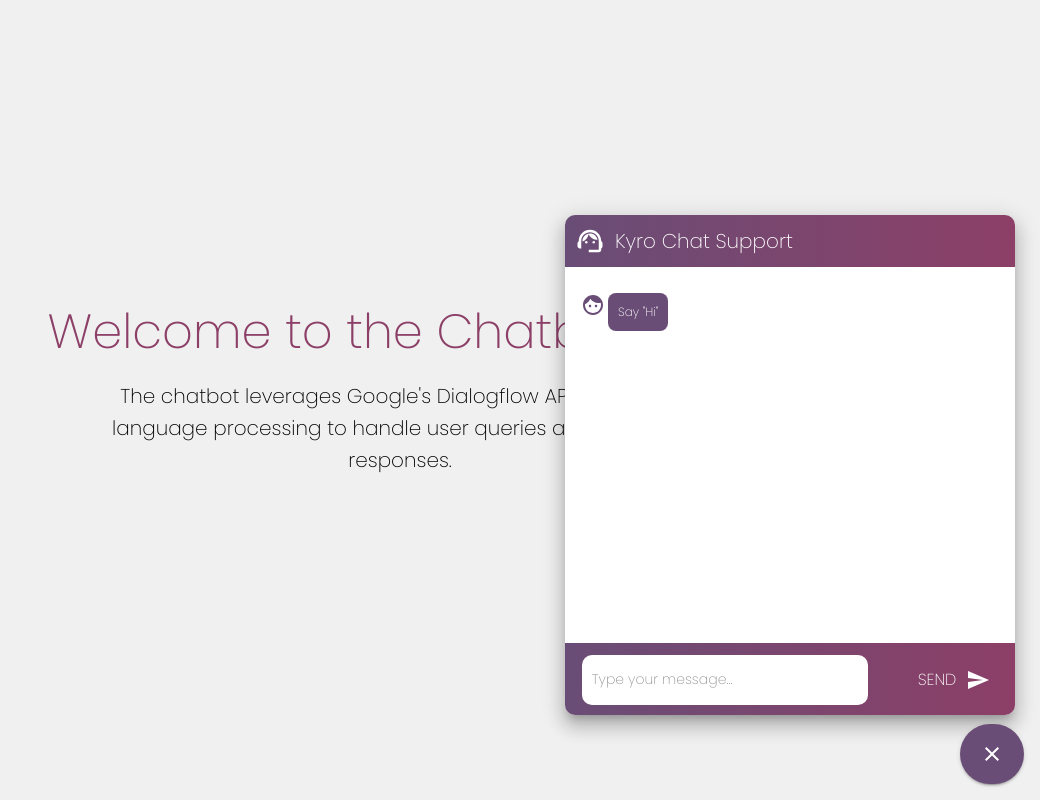
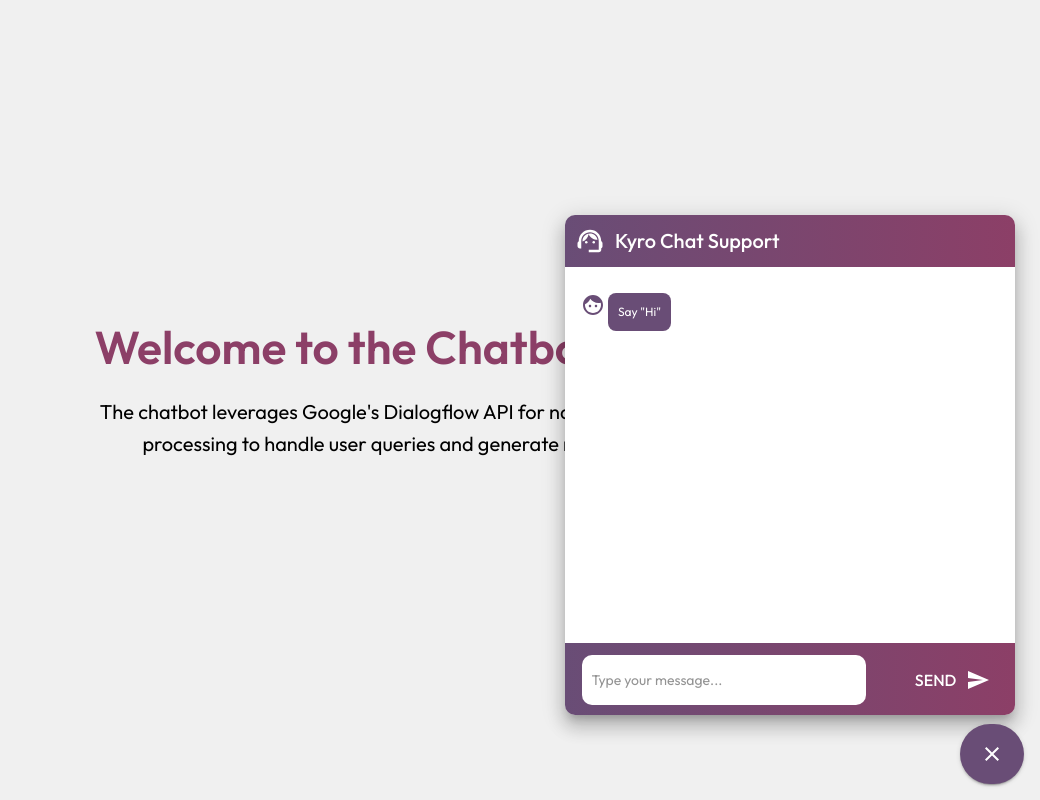
Before and after one commit to krithicr/University_Chatbot, a React (Create React App) app: page / in a window 1280 px wide. Both pictures are taken after a click on the button 1232 px from the left and 754 px from the top of the page. Shown: the whole page, without its empty margins (240-1280 px from the left). Built offline with nearby package versions, Linux system fonts and the light colour scheme.

Commit message:
Final output-1

```diff
--- a/public/index.html
+++ b/public/index.html
@@ -9,7 +9,9 @@
 
     <link rel="preconnect" href="https://fonts.googleapis.com">
     <link rel="preconnect" href="https://fonts.gstatic.com" crossorigin>
-    <link href="https://fonts.googleapis.com/css2?family=Poppins:wght@200&display=swap" rel="stylesheet">
+    <link rel="preconnect" href="https://fonts.googleapis.com">
+<link rel="preconnect" href="https://fonts.gstatic.com" crossorigin>
+<link href="https://fonts.googleapis.com/css2?family=Outfit:wght@100;200;300;400;500;600;700;800;900&display=swap" rel="stylesheet">
 
     <title>University Chatbot</title>
   </head>
--- a/src/App.js
+++ b/src/App.js
@@ -23,14 +23,26 @@
       }}
     >
       <Typography
-        variant="h3"
-        sx={{ textAlign: "center", marginBottom: "20px", color: "#8C3F67" }}
+        variant="h2"
+        sx={{
+          textAlign: "center",
+          marginBottom: "20px",
+          color: "#8C3F67",
+          fontWeight: "600",
+          fontSize: { xs: "28px", sm: "32px", lg: "46px" },
+        }}
       >
         Welcome to the Chatbot App!
       </Typography>
       <Typography
         variant="h6"
-        sx={{ textAlign: "center", marginBottom: "20px", width: "50%" }}
+        sx={{
+          textAlign: "center",
+          marginBottom: "20px",
+          width: { sm: "80%", lg: "50%" },
+          fontWeight: "normal",
+          fontSize: { xs: "16px", sm: "20px", lg: "20px" },
+        }}
       >
         The chatbot leverages Google's Dialogflow API for natural language
         processing to handle user queries and generate responses.
@@ -46,7 +58,7 @@
           sx={{
             position: "absolute",
             right: "25px",
-            bottom: "85px",
+            bottom: { lg: "85px" },
           }}
         >
           {isBotActivated && <Chatbot />}
@@ -61,7 +73,7 @@
           width: "30px",
           borderRadius: "30px",
           position: "fixed",
-          bottom: "16px",
+          bottom: { xs: "10px", lg: "16px" },
           right: "16px",
           backgroundColor: "#694D76",
           ":hover": {
--- a/src/Components/Chatbot.js
+++ b/src/Components/Chatbot.js
@@ -98,7 +98,7 @@
     <Paper
       elevation={12}
       sx={{
-        width: "450px",
+        width: { xs: "87vw", lg: "450px" },
         minHeight: "500px",
         padding: 0,
         borderRadius: "10px",
--- a/src/index.js
+++ b/src/index.js
@@ -7,7 +7,7 @@
 
 const theme = createTheme({
   typography: {
-    fontFamily: "Poppins, sans-serif",
+    fontFamily: "'Outfit', sans-serif",
   },
 });
 
```
